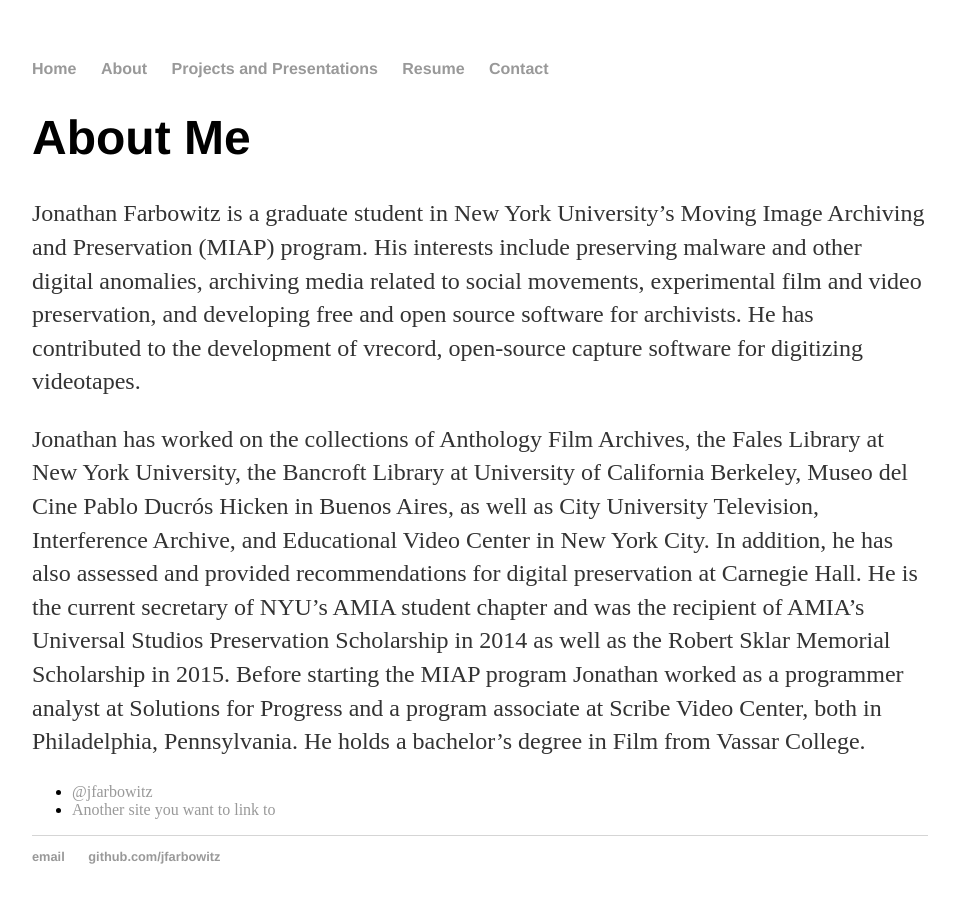
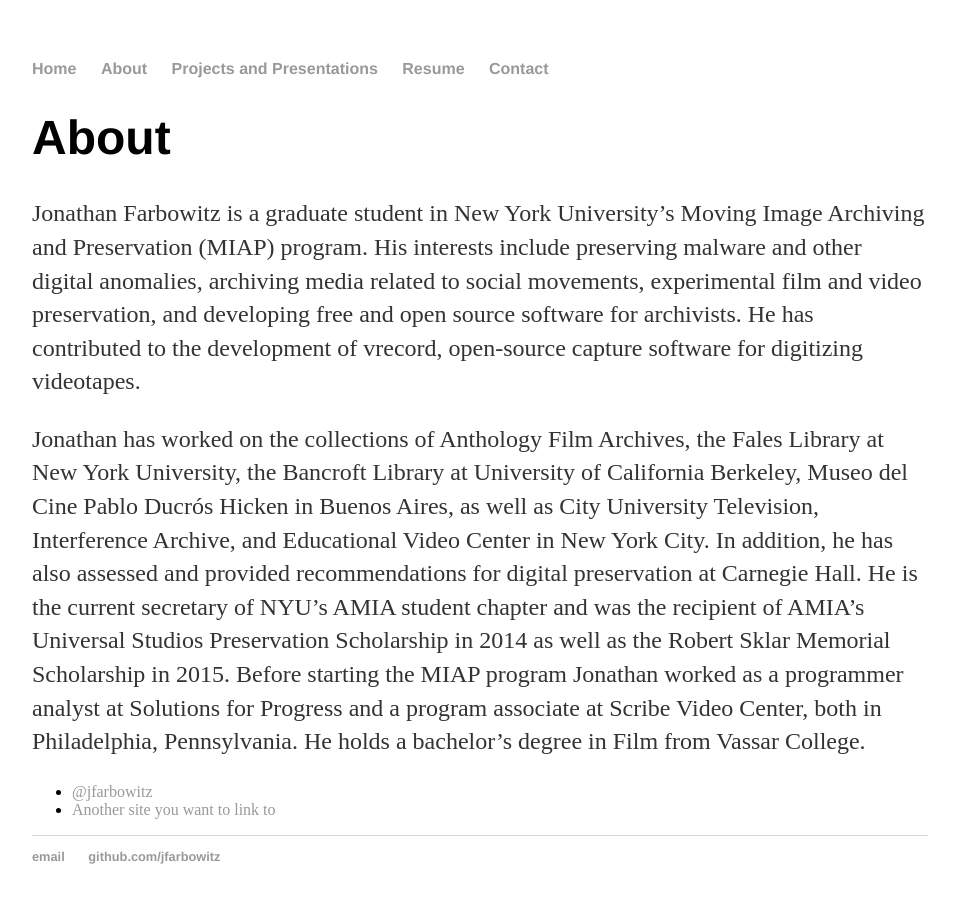
Before and after one commit to jfarbowitz/jfarbowitz.github.io, a Jekyll site: the page built from about/index.html, in a window 1280 px wide. Shown: the whole page, without its empty margins (160-1115 px from the left). Built offline with Jekyll 4.4.1, drawn with Linux system fonts in a browser that asks for light colours.

```diff
--- a/about/index.html
+++ b/about/index.html
@@ -4,7 +4,7 @@ title: About Jonathan Farbowitz
 ---
 
 	<div class="about">
-			<h1>About Me</h1>
+			<h1>About</h1>
 	<p>Jonathan Farbowitz is a graduate student in New York University’s Moving Image Archiving and Preservation (MIAP) program. His interests include preserving malware and other digital anomalies, archiving media related to social movements, experimental film and video preservation, and developing free and open source software for archivists. He has contributed to the development of vrecord, open-source capture software for digitizing videotapes.</p>
 
 	<p>Jonathan has worked on the collections of Anthology Film Archives, the Fales Library at New York University, the Bancroft Library at University of California Berkeley, Museo del Cine Pablo Ducrós Hicken in Buenos Aires, as well as City University Television, Interference Archive, and Educational Video Center in New York City. In addition, he has also assessed and provided recommendations for digital preservation at Carnegie Hall. He is the current secretary of NYU’s AMIA student chapter and was the recipient of AMIA’s Universal Studios Preservation Scholarship in 2014 as well as the Robert Sklar Memorial Scholarship in 2015. Before starting the MIAP program Jonathan worked as a programmer analyst at Solutions for Progress and a program associate at Scribe Video Center, both in Philadelphia, Pennsylvania. He holds a bachelor’s degree in Film from Vassar College.</p>
```
